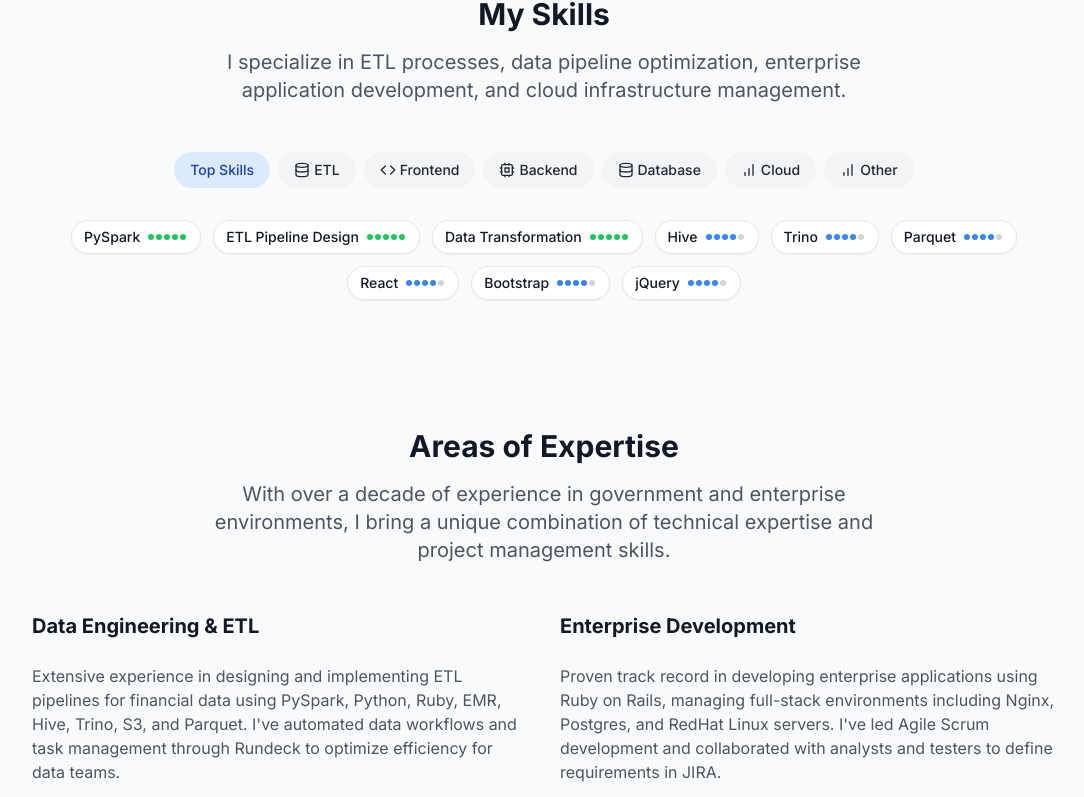
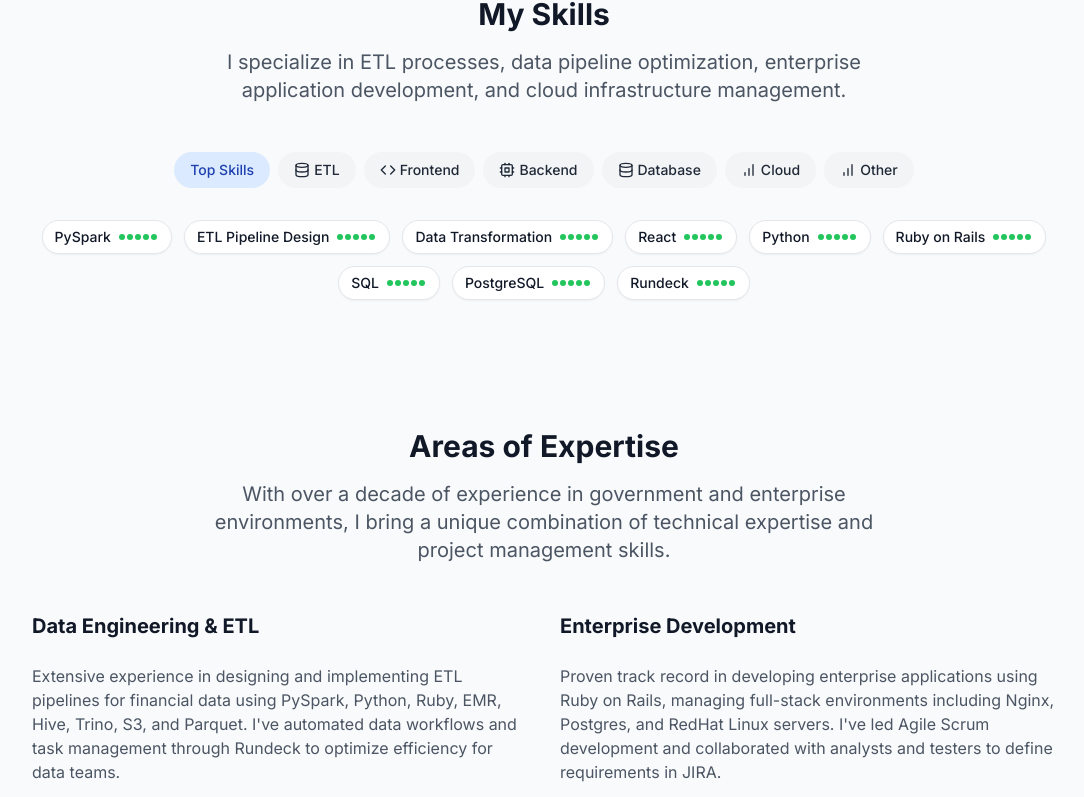
Before and after one commit to dmautz1/dmautz.com, a React (Vite) app: page / in a window 1280 px wide. Shown: the part 766-1563 px from the top of the page, without its empty margins (96-1180 px from the left). Built offline with nearby package versions, Linux system fonts and the light colour scheme.

Commit message:
Fix vercel default api function location

```diff
--- a/src/App.tsx
+++ b/src/App.tsx
@@ -1,17 +1,31 @@
-import React from 'react';
-import { BrowserRouter as Router, Routes, Route } from 'react-router-dom';
+import { useEffect } from 'react';
+import { BrowserRouter as Router, Routes, Route, useLocation } from 'react-router-dom';
 import { ThemeProvider } from './context/ThemeContext';
 import Layout from './components/Layout';
+import Navbar from './components/Navbar';
 import HomePage from './pages/HomePage';
 import AboutPage from './pages/AboutPage';
 import PortfolioPage from './pages/PortfolioPage';
 import ContactPage from './pages/ContactPage';
 
+// Scroll to top on route change
+const ScrollToTop = () => {
+  const { pathname } = useLocation();
+
+  useEffect(() => {
+    window.scrollTo(0, 0);
+  }, [pathname]);
+
+  return null;
+};
+
 function App() {
   return (
     <ThemeProvider>
       <Router>
+        <ScrollToTop />
         <Layout>
+          <Navbar />
           <Routes>
             <Route path="/" element={<HomePage />} />
             <Route path="/about" element={<AboutPage />} />
--- a/src/components/ProjectCard.tsx
+++ b/src/components/ProjectCard.tsx
@@ -81,13 +81,11 @@
               href={project.liveUrl}
               target="_blank"
               rel="noopener noreferrer"
-              className="text-gray-700 dark:text-gray-300 hover:text-blue-600 dark:hover:text-blue-400 transition-colors"
+              className="inline-flex items-center px-4 py-2 border border-transparent text-sm font-medium rounded-md shadow-sm text-white bg-blue-600 hover:bg-blue-700 focus:outline-none focus:ring-2 focus:ring-offset-2 focus:ring-blue-500 transition-colors"
               aria-label="View live demo"
             >
-              <div className="flex items-center">
-                <ExternalLink className="h-4 w-4 mr-1" />
-                <span className="text-sm">Live Demo</span>
-              </div>
+              <ExternalLink className="h-4 w-4 mr-2" />
+              Live Demo
             </a>
           )}
         </div>
--- a/src/data/skills.ts
+++ b/src/data/skills.ts
@@ -9,13 +9,13 @@
   { name: 'PySpark', level: 5, category: 'etl' },
   { name: 'ETL Pipeline Design', level: 5, category: 'etl' },
   { name: 'Data Transformation', level: 5, category: 'etl' },
-  { name: 'Hive', level: 4, category: 'etl' },
-  { name: 'Trino', level: 4, category: 'etl' },
+  { name: 'Hive', level: 3, category: 'etl' },
+  { name: 'Trino', level: 3, category: 'etl' },
   { name: 'Parquet', level: 4, category: 'etl' },
 
   // Frontend Skills
-  { name: 'React', level: 4, category: 'frontend' },
-  { name: 'Next.js', level: 3, category: 'frontend' },
+  { name: 'React', level: 5, category: 'frontend' },
+  { name: 'Next.js', level: 2, category: 'frontend' },
   { name: 'TypeScript', level: 3, category: 'frontend' },
   { name: 'Bootstrap', level: 4, category: 'frontend' },
   { name: 'jQuery', level: 4, category: 'frontend' },
@@ -30,8 +30,9 @@
   // Database Skills
   { name: 'SQL', level: 5, category: 'database' },
   { name: 'PostgreSQL', level: 5, category: 'database' },
-  { name: 'Hive', level: 5, category: 'database' },
-  { name: 'Trino', level: 5, category: 'database' },
+  { name: 'MySQL', level: 4, category: 'database' },
+  { name: 'MongoDB', level: 3, category: 'database' },
+  { name: 'NoSQL', level: 2, category: 'database' },
 
   // Cloud & DevOps Skills
   { name: 'AWS', level: 4, category: 'cloud' },
--- a/src/pages/HomePage.tsx
+++ b/src/pages/HomePage.tsx
@@ -28,7 +28,7 @@
 
   const filteredSkills = selectedCategory
     ? skills.filter(skill => skill.category === selectedCategory)
-    : skills.filter(skill => skill.level >= 4).slice(0, 9);
+    : skills.filter(skill => skill.level == 5).slice(0, 9);
 
   const filterButtons = [
     { id: null, label: 'Top Skills', icon: null },
```
Also changed, not shown: api/send-email.ts (renamed from src/api/send-email.ts).
